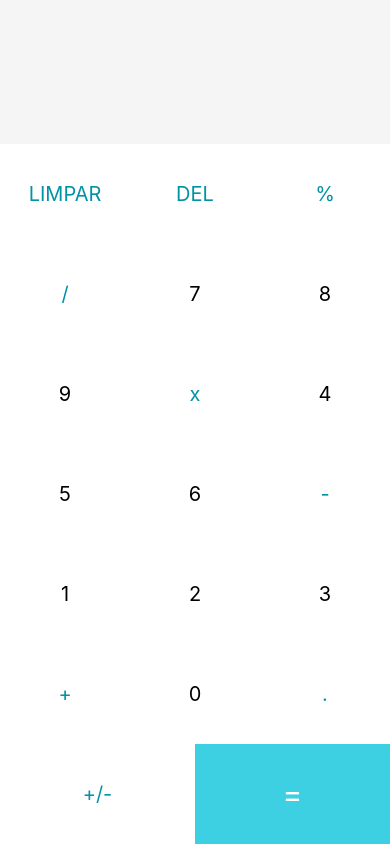
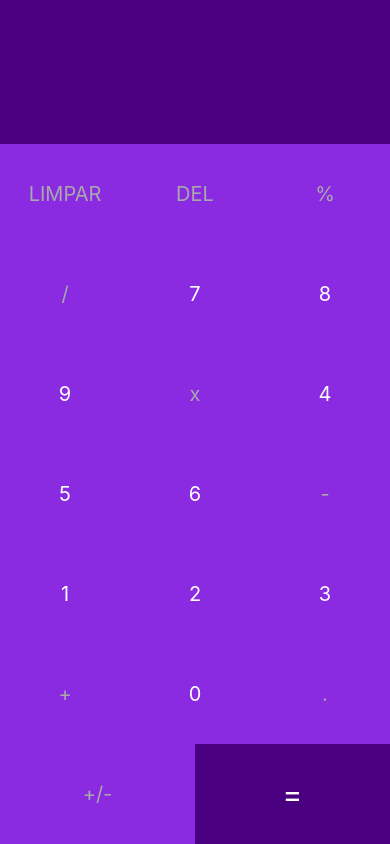
Before and after one commit to davidcbrk/Calculadora, a React Native app: screen / in a window 390 px wide. Built offline with nearby package versions, Linux system fonts and the light colour scheme.

Commit message:
Correção das cores

```diff
--- a/App.js
+++ b/App.js
@@ -74,12 +74,12 @@
 
         {buttons.map((button) =>
           button === '=' ? // Mapeamento do botão =
-        <TouchableOpacity onPress={() => handleInput(button)} key={button} style={[styles.button, {backgroundColor: '#3dd0e3'}]}>
+        <TouchableOpacity onPress={() => handleInput(button)} key={button} style={[styles.button, {backgroundColor: '#4B0082'}]}>
           <Text style={[styles.textButton, {color: "white", fontSize: 30}]}>{button}</Text>
         </TouchableOpacity>
           : // Mapeamento dos outros botões
           <TouchableOpacity onPress={() => handleInput(button)} key={button} style={styles.button}>
-            <Text style={[styles.textButton, {color: typeof(button) === 'number' ? 'black': '#0093a6'}]}>{button}</Text>
+            <Text style={[styles.textButton, {color: typeof(button) === 'number' ? 'white': '#A9A9A9'}]}>{button}</Text>
           </TouchableOpacity>
         )}
       </View>
@@ -95,17 +95,17 @@
   results: {
     flex: 2,
     justifyContent: "center",
-    backgroundColor: "#f5f5f5",
+    backgroundColor: "#4B0082",
   },
   resultText: {
-    color: "#282F38",
+    color: "white",
     fontSize: 32,
     fontWeight: "bold",
     padding: 12,
     textAlign: "right",
   },
   historyText:{
-    color: "#7c7c7c",
+    color: "#A9A9A9",
     fontSize: 20,
     marginRight: 10,
     alignSelf: 'flex-end',
@@ -115,7 +115,7 @@
     flexWrap: 'wrap',
   },
   button: {
-    backgroundColor: 'white',
+    backgroundColor: '#8A2BE2',
     alignItems: 'center',
     justifyContent: 'center',
     minWidth: 100,
@@ -123,7 +123,7 @@
     flex: 2,
   },
   textButton: {
-    color: "#7c7c7c",
+    color: "white",
     fontSize: 20,
   },
 
```
